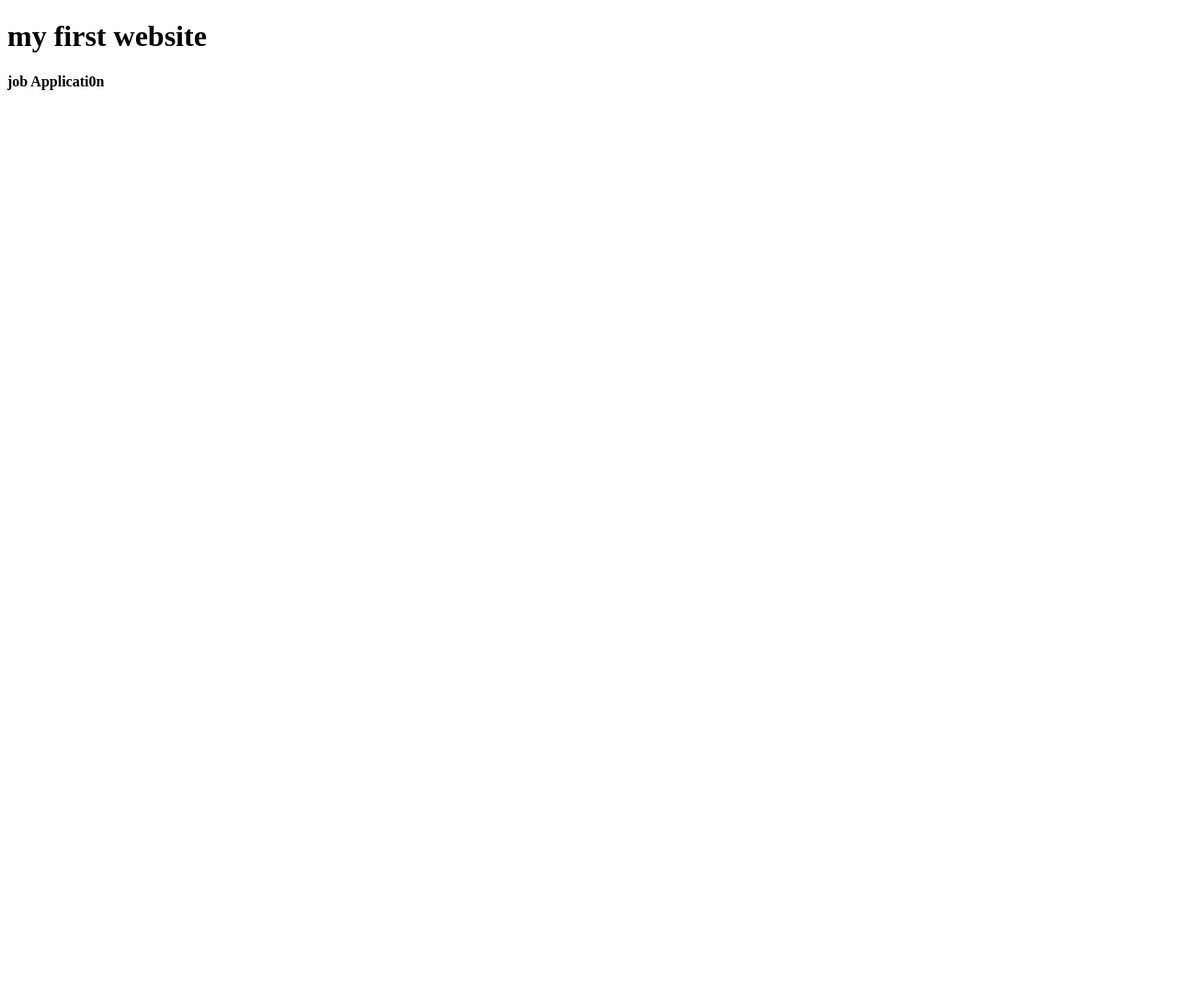
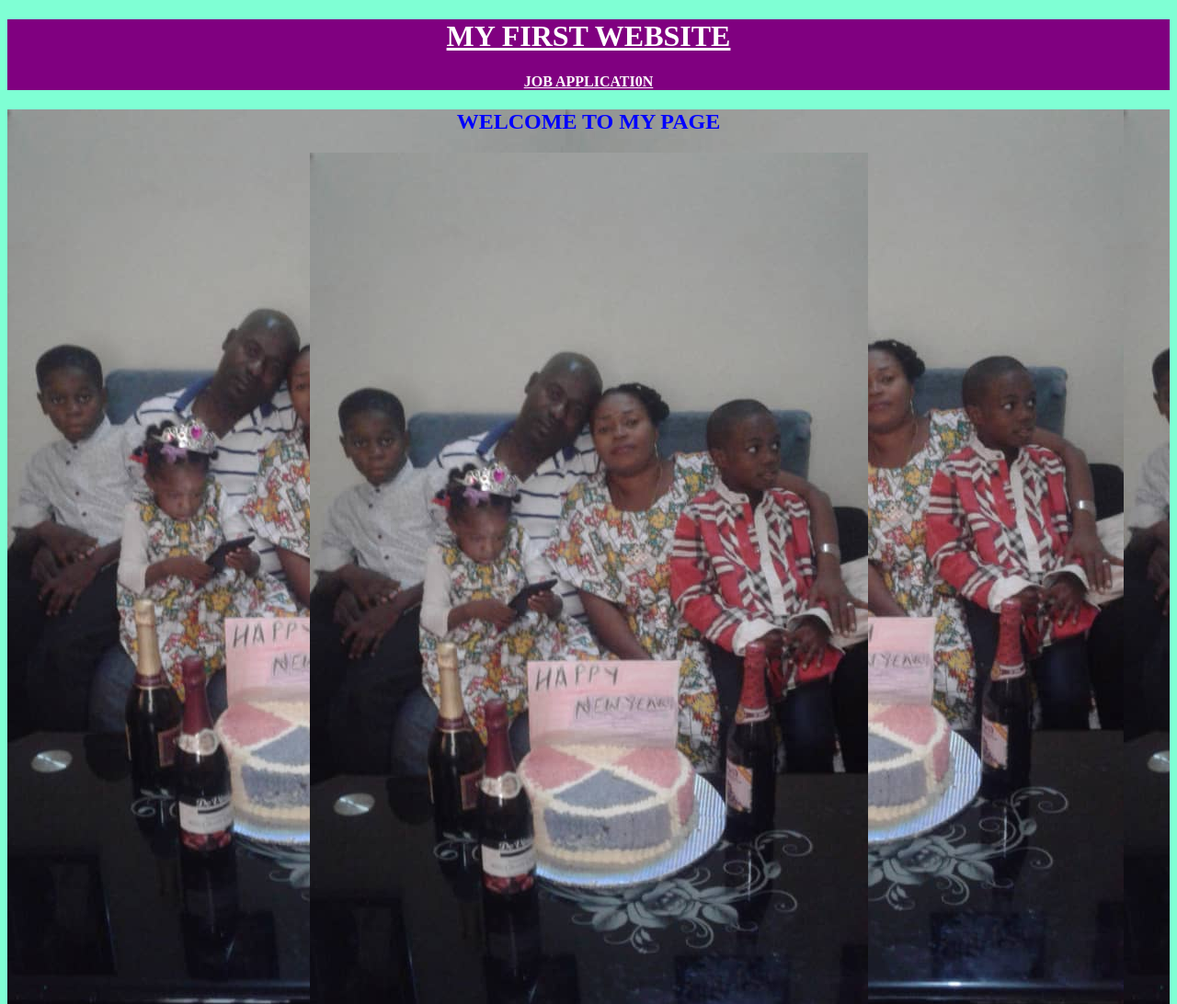
Before and after one commit to osag120/-elevate-car, a plain HTML site: page index.html in a window 1280 px wide. Shown: the top 1092 px of the page at 92% size. Before the commit the page ends 800 px from the top, so only its background shows below. Drawn offline with Linux system fonts and the light colour scheme.

Commit message:
add style

```diff
--- a/index.html
+++ b/index.html
@@ -3,7 +3,8 @@
 <head>
     <meta charset="UTF-8">
     <meta name="viewport" content="width=device-width, initial-scale=1.0">
-    <title>Document</title>
+    <title>job application</title>
+    <link rel="stylesheet" href="style.css">
 </head>
 <body>
 
@@ -13,7 +14,8 @@
          <h4>job Applicati0n</h4>
         </div>
     <div class="op">
-
+     <h2>welcome to my page</h2>
+     <img src="family.jpg" alt="pic of my family">
     </div>
 
 </body>
--- a/style.css
+++ b/style.css
@@ -10,3 +10,10 @@ body{
     background-color: purple;
 
 }
+.op{
+    color: blue;
+    text-align: center;
+    text-transform: uppercase;
+    background-image: url(family.jpg);
+
+}
```
Also changed, not shown: family.jpg (added).
